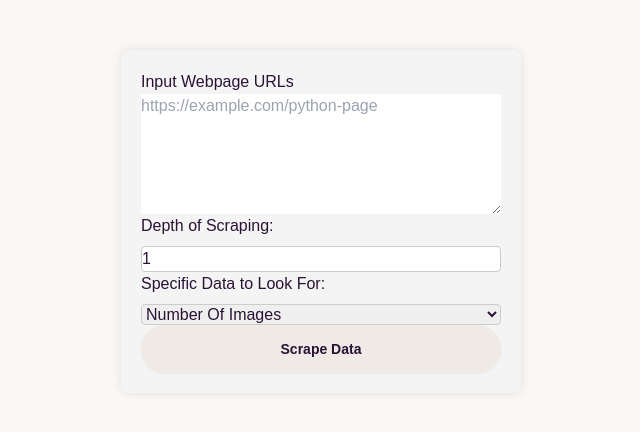
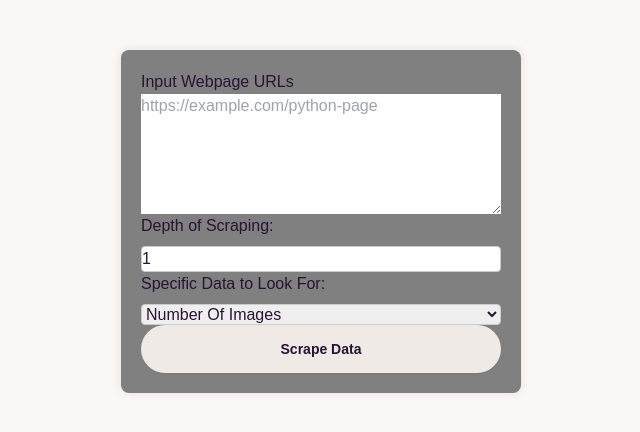
Before and after one commit to ADORSYS-GIS/report-sscrap, a Flask app: page /input in a window 1280 px wide. Shown: the part 68-500 px from the top of the page, without its empty margins (319-959 px from the left). Run offline with Flask 3, Linux system fonts and the light colour scheme; some libraries are stand-ins or nearby versions.

Commit message:
feature(frontend) modifying the style.css file

```diff
--- a/static/css/style.css
+++ b/static/css/style.css
@@ -6,7 +6,7 @@
 }
 
 .form-container {
-    background-color: #f4f4f4;
+    background-color: grey;
     width: 400px;
     margin: 50px auto;
     padding: 20px;
```
